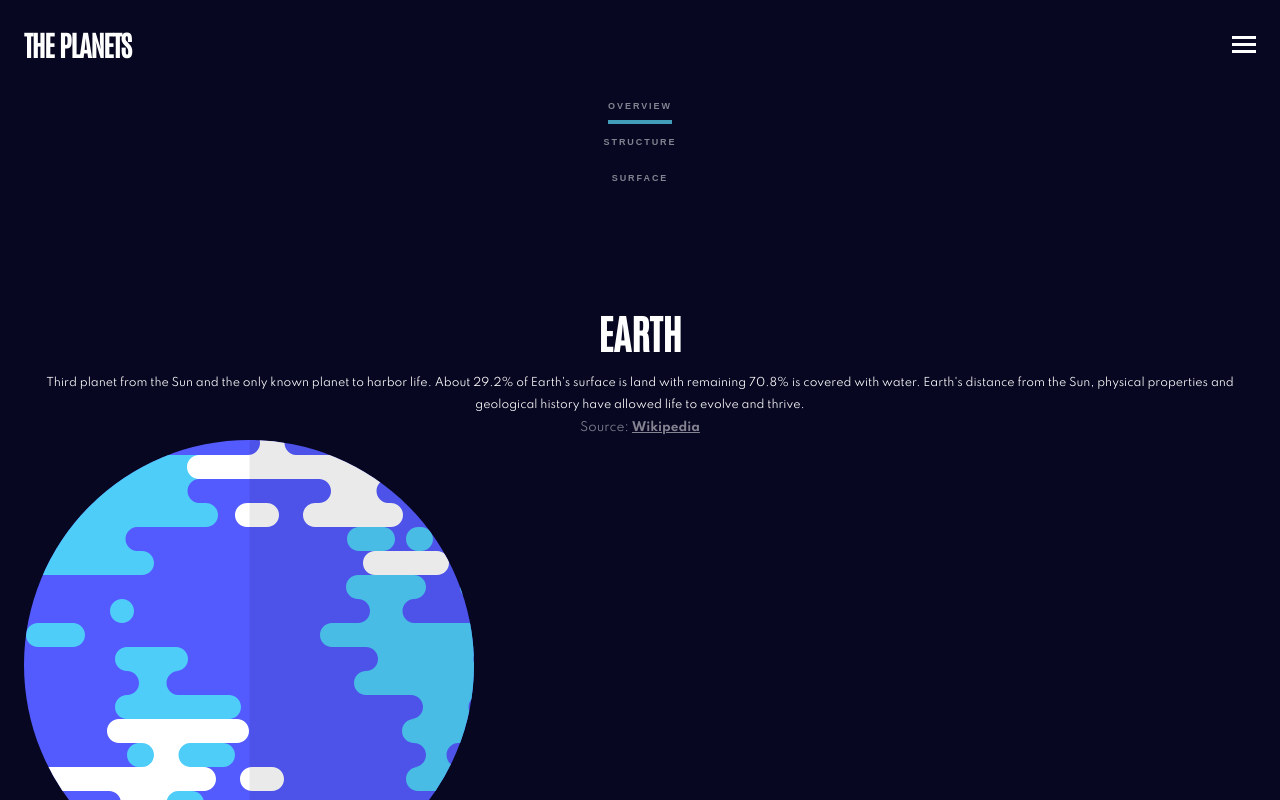
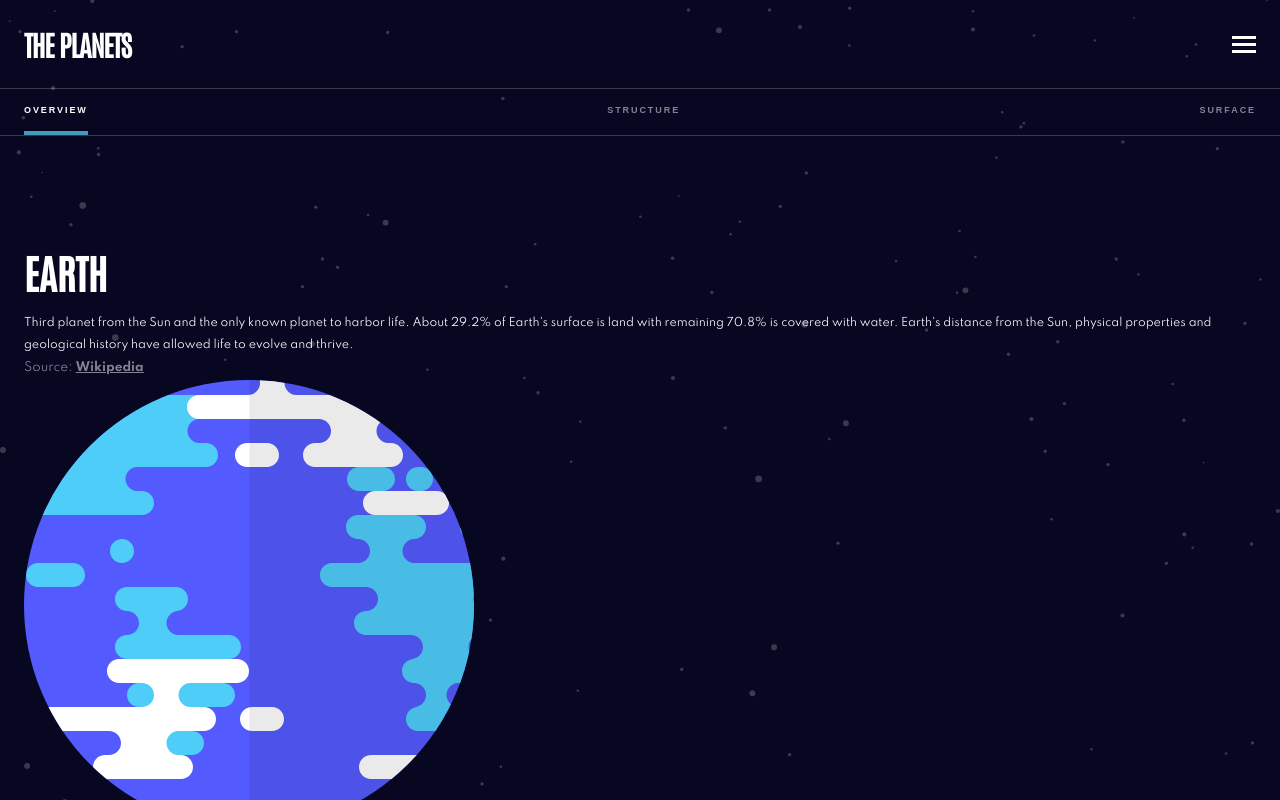
Before and after one commit to xaviguasch/planets-facts-site-app-frontendmentor-challenge-prac, a React (Create React App) app: page /planets/earth in a window 1280 px wide. Shown: the top 800 px of the page. Built offline with nearby package versions, Linux system fonts and the light colour scheme.

Commit message:
styled planet__nav in Planet component

```diff
--- a/src/App.css
+++ b/src/App.css
@@ -1,38 +1,6 @@
 .App {
-  text-align: center;
+  background-image: url('./assets/background-stars.svg');
+  background-position: center;
+  background-repeat: no-repeat;
+  background-size: cover;
 }
-
-.App-logo {
-  height: 40vmin;
-  pointer-events: none;
-}
-
-@media (prefers-reduced-motion: no-preference) {
-  .App-logo {
-    animation: App-logo-spin infinite 20s linear;
-  }
-}
-
-.App-header {
-  background-color: #282c34;
-  min-height: 100vh;
-  display: flex;
-  flex-direction: column;
-  align-items: center;
-  justify-content: center;
-  font-size: calc(10px + 2vmin);
-  color: white;
-}
-
-.App-link {
-  color: #61dafb;
-}
-
-@keyframes App-logo-spin {
-  from {
-    transform: rotate(0deg);
-  }
-  to {
-    transform: rotate(360deg);
-  }
-}
--- a/src/components/Planet.css
+++ b/src/components/Planet.css
@@ -1,3 +1,20 @@
+.Planet {
+}
+
+.Planet__nav {
+  border: 1px solid var(--clr-white-alt);
+  border-left: none;
+  border-right: none;
+}
+
+.Planet__nav ul {
+  display: flex;
+  justify-content: space-between;
+  align-items: center;
+
+  padding: 0 1.5em;
+}
+
 .Planet__content {
   padding: 6em 1.5em 3em;
 }
--- a/src/index.css
+++ b/src/index.css
@@ -51,11 +51,15 @@
 
   /* Text */
   --clr-white-text: hsla(0, 0%, 100%, 1);
+  --clr-white-text-alt: hsla(0, 0%, 100%, 0.5);
   --clr-grey-text: hsla(240, 6%, 54%, 1);
 
   /* Background  */
   --clr-dark-bg: hsla(240, 67%, 8%, 1);
-  --clr-turquoise-bg: hsla(194, 48%, 49%, 1);
+
+  /* Others */
+  --clr-turquoise: hsla(194, 48%, 49%, 1);
+  --clr-white-alt: hsla(0, 0%, 100%, 0.2);
 }
 
 body {
@@ -95,12 +99,12 @@ img {
 }
 
 .source {
-  color: var(--clr-grey-text);
+  color: var(--clr-white-text-alt);
   font-size: var(--fs-12);
 }
 
 .stat-name {
-  color: var(--clr-grey-text);
+  color: var(--clr-white-text-alt);
   font-size: var(--fs-08);
   letter-spacing: 0.73px;
   text-transform: uppercase;
@@ -119,7 +123,7 @@ img {
 /* ================== */
 .source__link {
   font-weight: var(--fw-bold);
-  color: var(--clr-grey-text);
+  color: var(--clr-white-text-alt);
 }
 
 .source__link:hover,
@@ -135,19 +139,20 @@ img {
   text-transform: uppercase;
   font-weight: var(--fw-bold);
   letter-spacing: 1.93px;
-  color: var(--clr-grey-text);
+  color: var(--clr-white-text-alt);
   font-size: var(--fs-09);
 
   border: none;
   background-color: transparent;
   cursor: pointer;
 
-  padding: 1em 0;
+  padding: 1.75em 0;
   border-bottom: 4px solid transparent;
 }
 
 .Planet__btn.active {
-  border-bottom: 4px solid var(--clr-turquoise-bg);
+  border-bottom: 4px solid var(--clr-turquoise);
+  color: var(--clr-white-text);
 }
 
 /* ================== */
```
